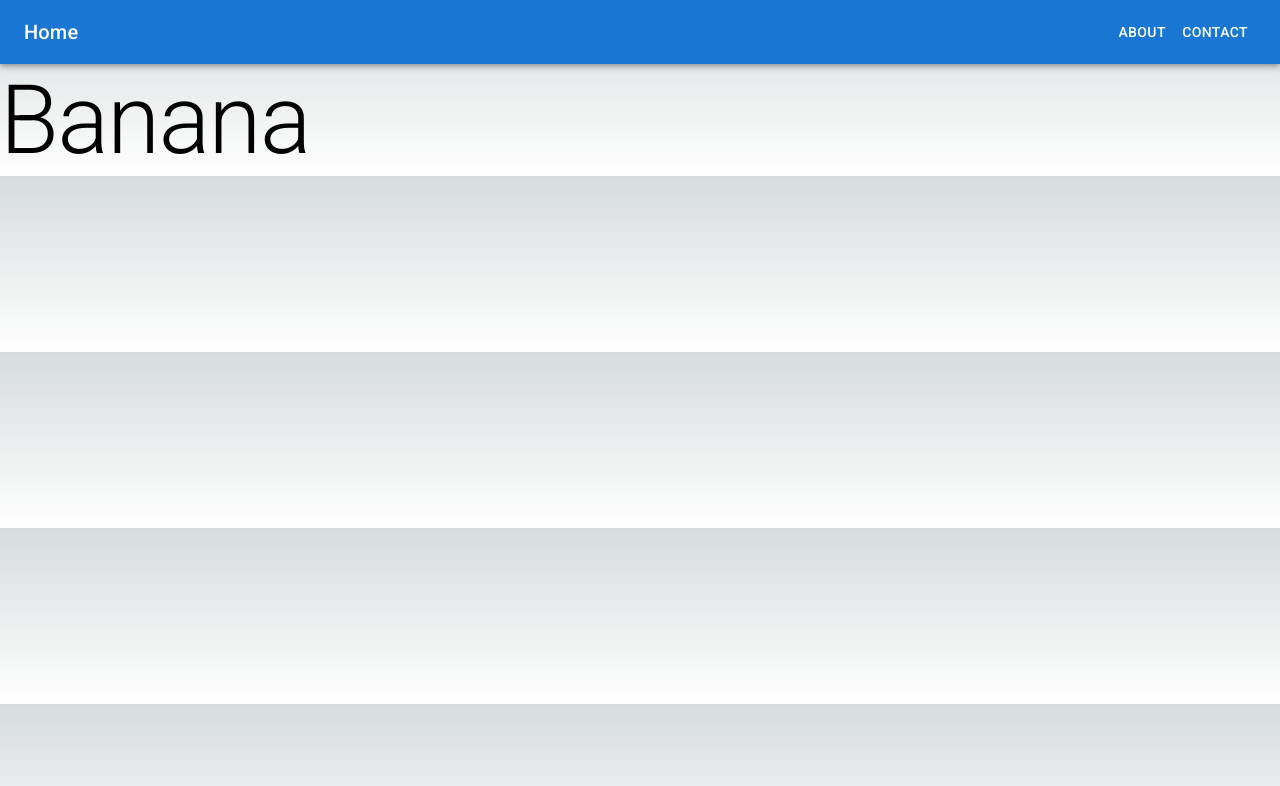
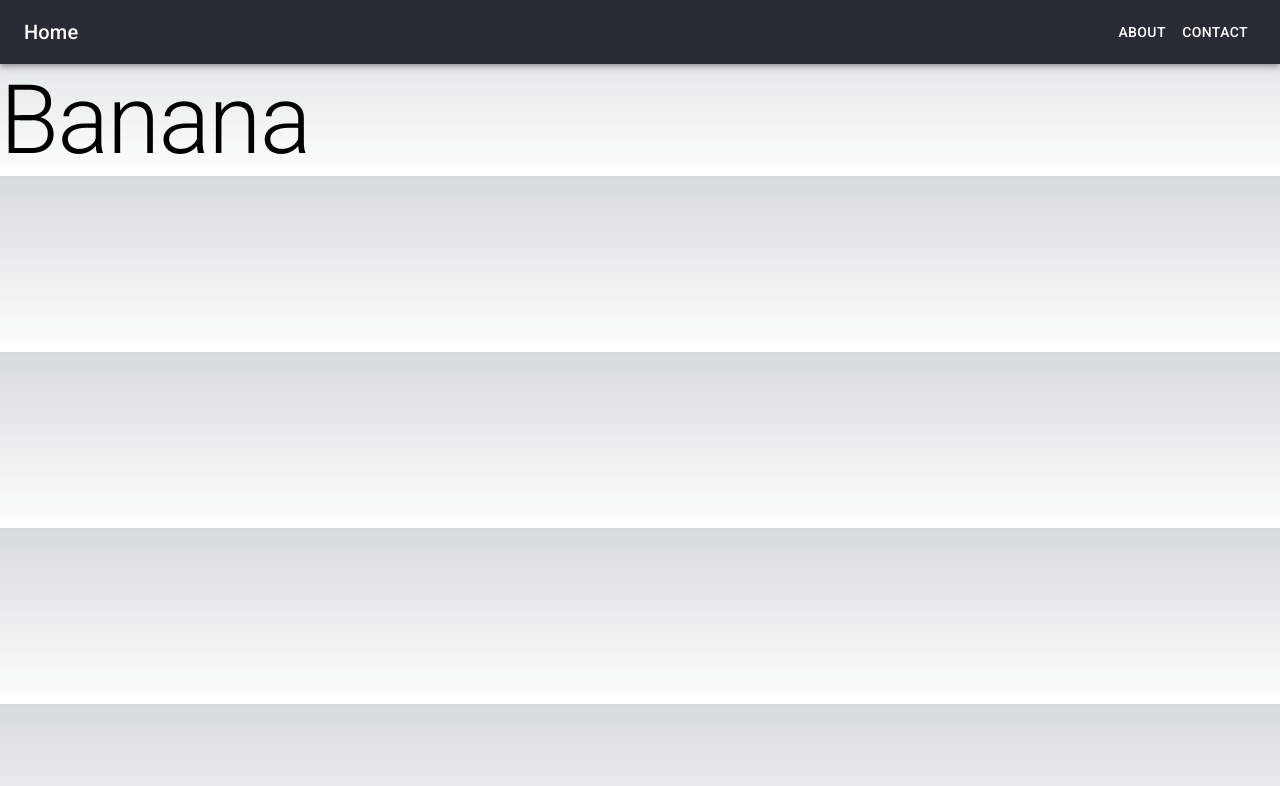
Before and after one commit to SeraphelCelaena/serpag-website, a Next.js app: page / in a window 1280 px wide. Shown: the top 786 px of the page. Built offline with nearby package versions, Linux system fonts and the light colour scheme.

Commit message:
Theme :wow:

```diff
--- a/pages/_app.js
+++ b/pages/_app.js
@@ -4,6 +4,12 @@
 import '@fontsource/roboto/500.css';
 import '@fontsource/roboto/700.css';
 
+import { ThemeProvider } from '@mui/material/styles';
+
+import theme from "@/utils/theme/config.js";
+
 export default function App({ Component, pageProps }) {
-  return <Component {...pageProps} />
+	return <ThemeProvider theme={theme}>
+		<Component {...pageProps} />
+	</ThemeProvider>;
 }
--- /dev/null
+++ b/utils/theme/config.js
@@ -0,0 +1,16 @@
+import { createTheme } from "@mui/material/styles";
+
+const themeOptions = {
+	palette: {
+		primary: {
+			main: "#282c34"
+		},
+		secondary: {
+			main: "#61dafb"
+		}
+	}
+}
+
+export const theme = createTheme(themeOptions);
+
+export default theme;
```
